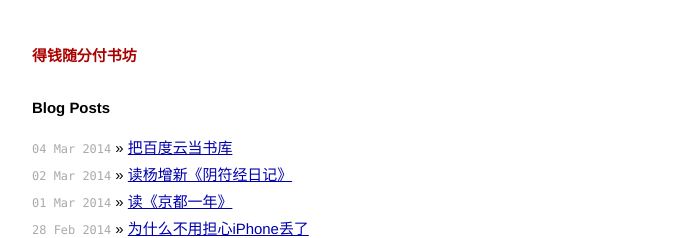
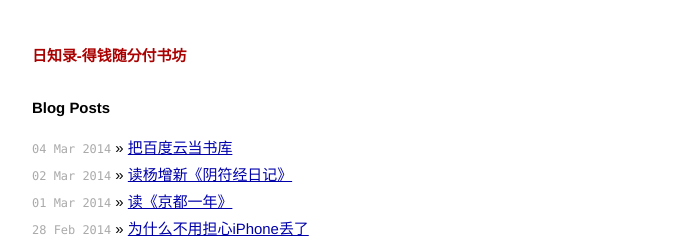
Before and after one commit to gpscad/buluzhai.github.io, a Jekyll site: the page built from index.html, in a window 1280 px wide. Shown: the top 238 px of the page, without its empty margins (294-985 px from the left). Built offline with Jekyll 4.4.1, drawn with Linux system fonts in a browser that asks for light colours; Markdown is read by kramdown in place of the engine named in the settings.

Commit message:
Update _config.yml

```diff
--- a/_config.yml
+++ b/_config.yml
@@ -1,3 +1,3 @@
-name: 得钱随分付书坊
+name: 日知录-得钱随分付书坊
 markdown: redcarpet
 pygments: true
```
